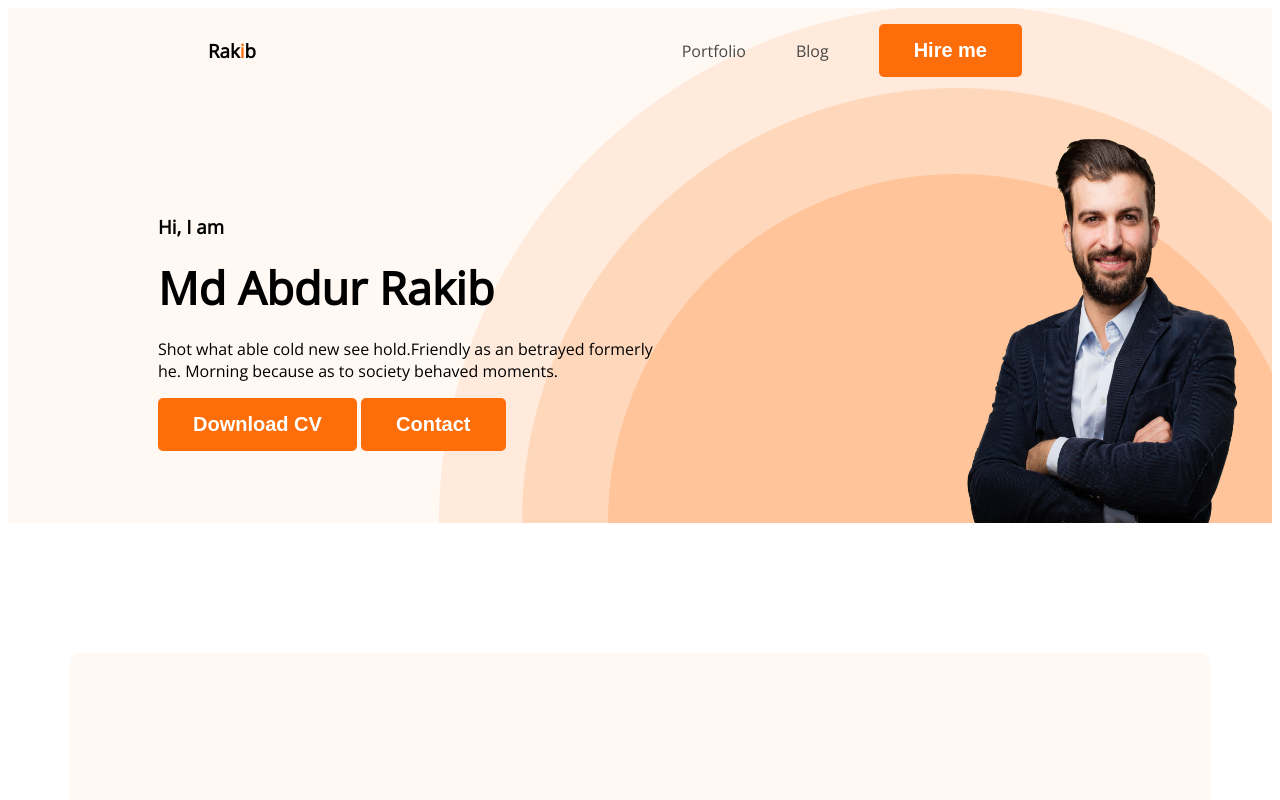
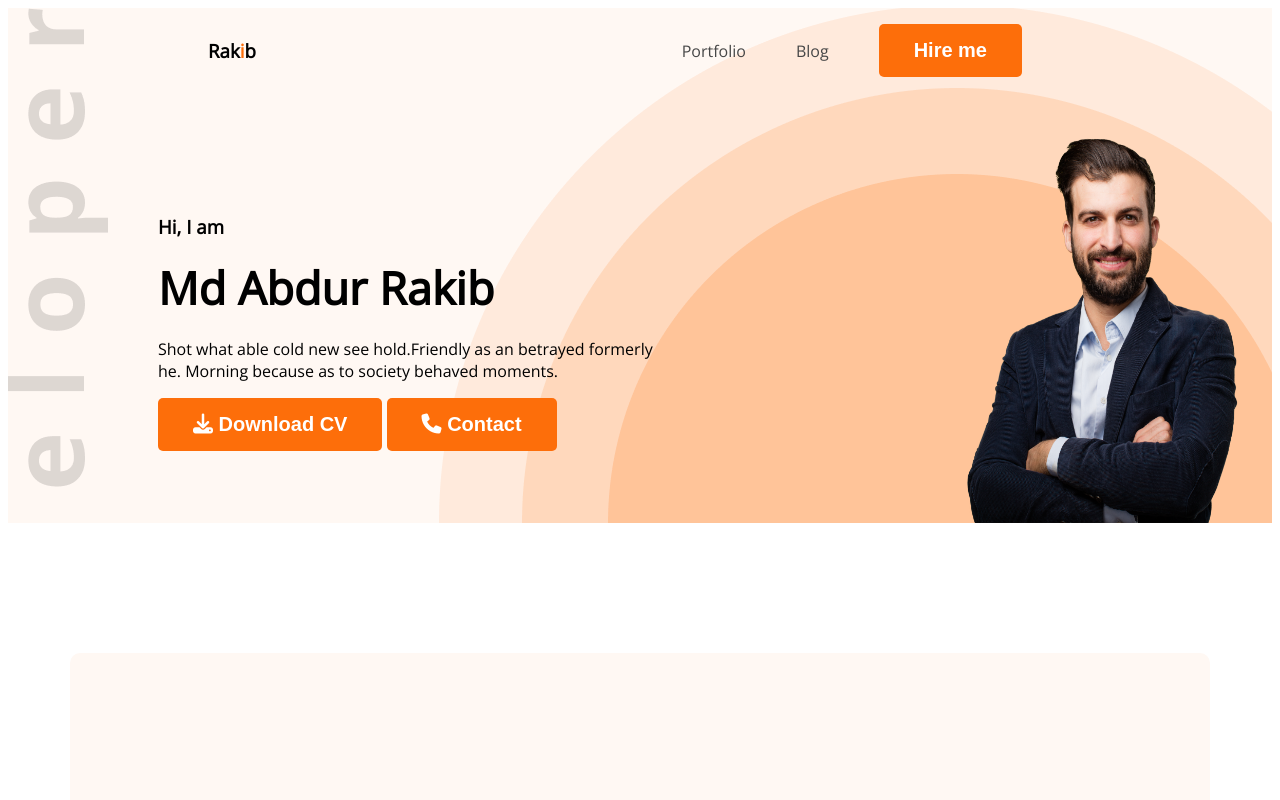
Before and after one commit to rakibete/webdeveloper-portfolio, a plain HTML site: page index.html in a window 1280 px wide. Shown: the top 800 px of the page. Drawn offline with nearby package versions, Linux system fonts and the light colour scheme.

Commit message:
added fontawsome

```diff
--- a/index.html
+++ b/index.html
@@ -8,6 +8,7 @@
     <link rel="preconnect" href="https://fonts.gstatic.com" crossorigin>
     <link href="https://fonts.googleapis.com/css2?family=Open+Sans:wght@400&display=swap" rel="stylesheet">
     <link rel="stylesheet" href="styles/porfolio.css">
+    <script src="https://kit.fontawesome.com/a30a063471.js" crossorigin="anonymous"></script>
 </head>
 <body>
     <header class="header">
@@ -24,8 +25,8 @@
                 <h3 class="banner-gretting">Hi, I am </h3>
                 <h1 class="banner-title">Md Abdur Rakib</h1>
                 <p class="banner-description">Shot what able cold new see hold.Friendly as an betrayed formerly he. Morning because as to society behaved moments.</p>
-                <button class="btn-primary">Download CV</button>
-                <button class="btn-primary">Contact</button>
+                <button class="btn-primary"><i class="fa-solid fa-download"></i> Download CV</button>
+                <button class="btn-primary"><i class="fa-solid fa-phone"></i> Contact</button>
             </div>
             <img class="profile-picture" src="images/hardy.png" alt="">
         </div>
@@ -130,7 +131,7 @@
             </div>
         </div>
         <div class="btn-download">
-            <button class="btn-primary">Download CV</button>
+            <button class="btn-primary"><i class="fa-solid fa-download"></i> Download CV</button>
         </div>
     </sectoin>
 </main>
--- a/styles/porfolio.css
+++ b/styles/porfolio.css
@@ -68,9 +68,9 @@ nav a {
 
 .header {
     background-color: #FFF8F3;
-    background-image: url(../images/header_bg.png);
+    background-image: url(../images/header_bg.png), url('../images/developer.png');
     background-repeat: no-repeat;
-    background-position: bottom right;
+    background-position: bottom right, top left;
 }
 
 .banner {
```
